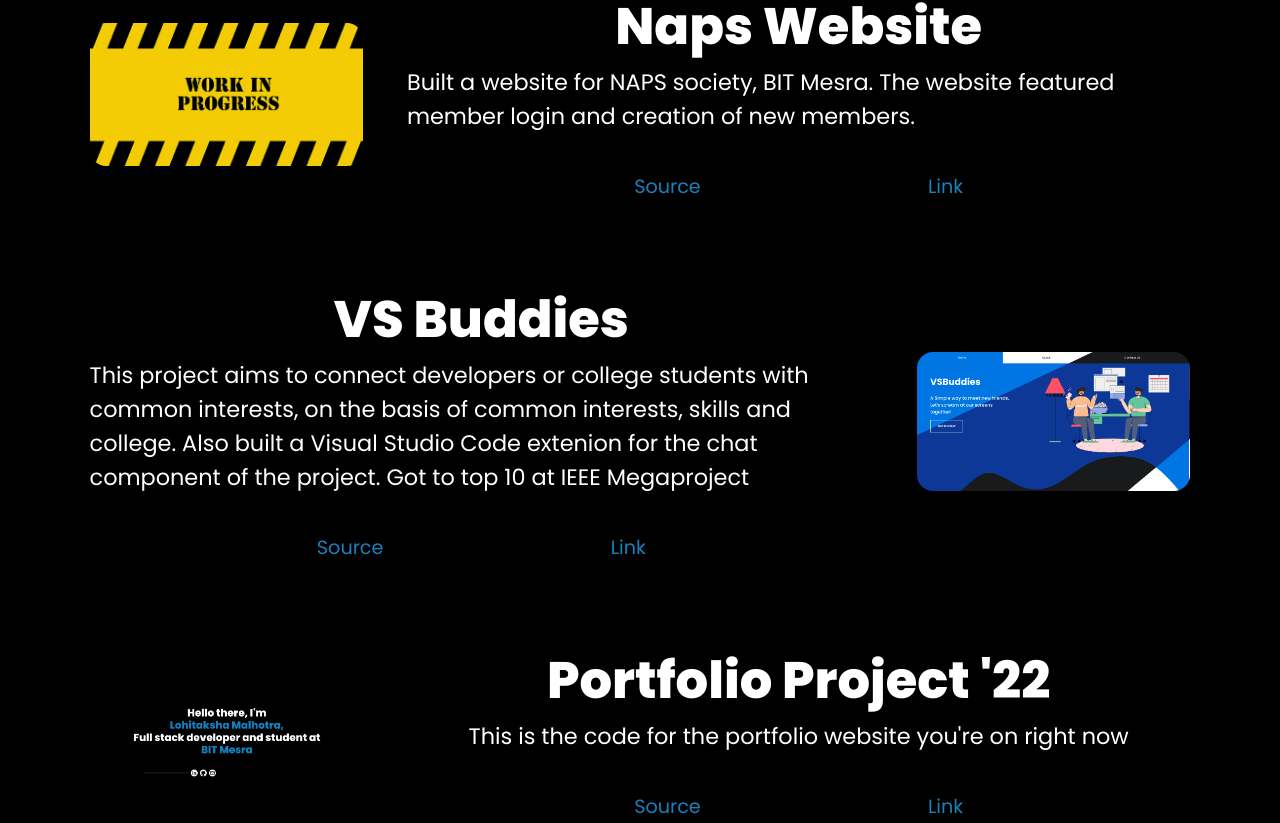
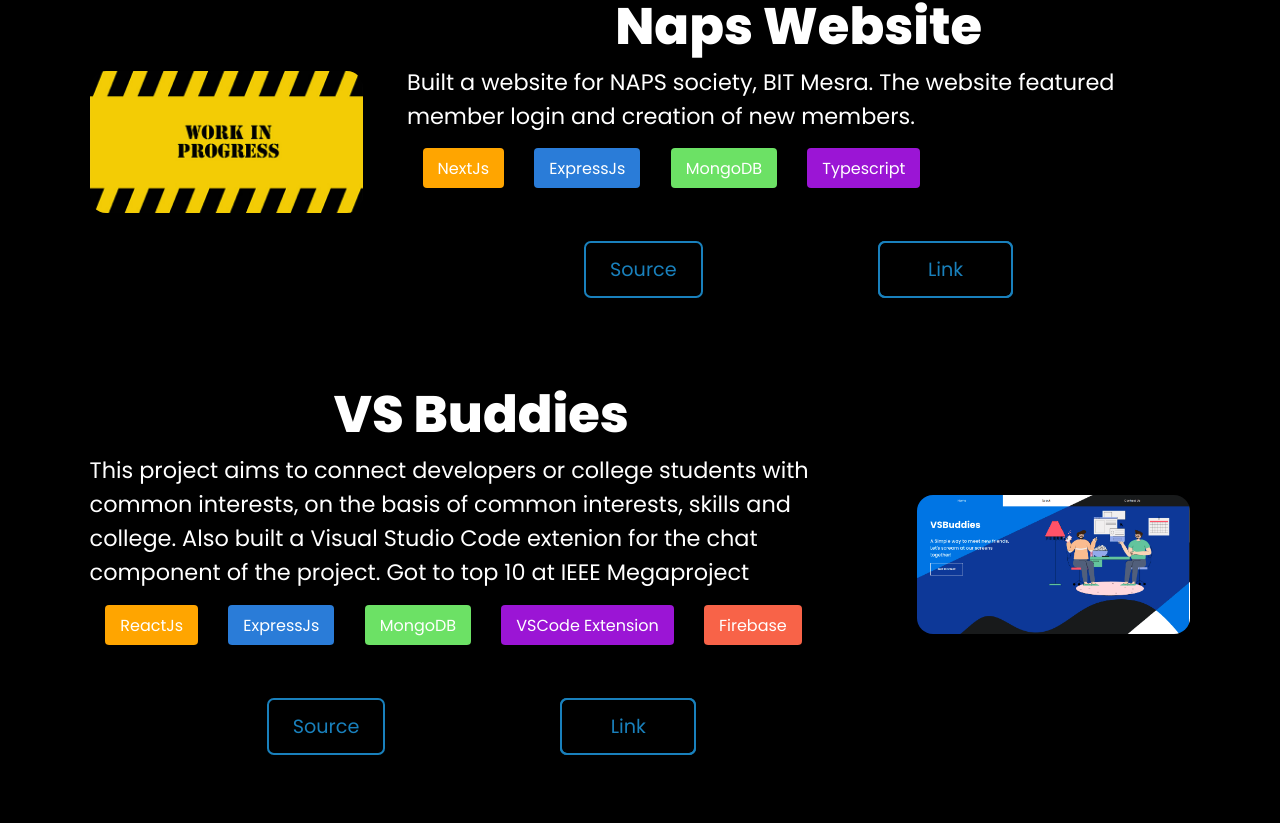
Before and after one commit to ujjawalkumar131/Portfolio-Project-23, a Next.js app: page / in a window 1280 px wide. Shown: the part 1897-2720 px from the top of the page. Built offline with nearby package versions, Linux system fonts and the light colour scheme.

Commit message:
added tags and animations

```diff
--- a/Components/ProjectsSection/ProjectCard.tsx
+++ b/Components/ProjectsSection/ProjectCard.tsx
@@ -10,10 +10,11 @@
   content: string,
   github: string,
   projecturl: string,
-  reverse?: boolean
+  reverse?: boolean,
+  tags: string[]
 }
 
-export default function ProjectCard({image, title, content, github, projecturl, reverse=false}:props){
+export default function ProjectCard({image, title, content, github, projecturl, reverse=false, tags}:props){
 
   const [ref, inView] = useInView({
     threshold: 0.4
@@ -32,11 +33,14 @@
         <div className={styles.content}>
           {content}
         </div>
+        <div className={styles.tags}>
+          {tags.map(tag=><div className={styles.tag} key={tag}>{tag}</div>)}
+        </div>
         <div className={styles.links}>
           <div className={styles.github}>
             <Link href={github}>Source</Link>
           </div>
-          <div className={styles.projecturl}>
+          <div className={styles.projectUrl}>
             <Link href={projecturl}>Link</Link>
           </div>
         </div>
--- a/Components/ProjectsSection/Projects.tsx
+++ b/Components/ProjectsSection/Projects.tsx
@@ -28,6 +28,7 @@
 				image={project1}
 				projecturl="https://github.com"
 				title="Naps Website"
+				tags={["NextJs", "ExpressJs", "MongoDB", "Typescript"]}
 			/>
 			<div className="gap"></div>
 			<ProjectCard
@@ -37,6 +38,7 @@
 				projecturl="https://vsbuddies.netlify.app"
 				title="VS Buddies"
 				reverse
+				tags={["ReactJs", "ExpressJs", "MongoDB", "VSCode Extension", "Firebase"]}
 			/>
 			<div className="gap"></div>
 			<ProjectCard
@@ -45,6 +47,7 @@
 				image={project3}
 				projecturl="https://lohit244.netlify.app"
 				title="Portfolio Project '22"
+				tags={["NextJs", "Typescript"]}
 			/>
 			<div className="gap"></div>
 			<ProjectCard
@@ -54,6 +57,7 @@
 				projecturl="https://lohit244.github.io/4"
 				title="Portfolio Project '20"
 				reverse
+				tags={["ReactJS"]}
 			/>
 		</div>
 	);
--- a/Components/ProjectsSection/styles.module.css
+++ b/Components/ProjectsSection/styles.module.css
@@ -22,6 +22,40 @@
   font-size: clamp(1.6rem,4vw,4rem);
   font-weight: 800;
 }
+.tags{
+  display: flex;
+  width: 100%;
+  padding: 2%;
+  gap: 3ch;
+  flex-wrap: wrap;
+}
+.tag{
+  padding: 1% 2%;
+  transition: transform ease-in-out 400ms;
+  display: flex;
+  text-align: center;
+  align-items: center;
+  justify-content: center;
+  border-radius: 0.4ch;
+}
+.tag:hover{
+  transform: rotate(-15deg);
+}
+.tag:nth-child(1){
+  background-color: orange;
+}
+.tag:nth-child(2){
+  background-color: rgb(42, 124, 216);
+}
+.tag:nth-child(3){
+  background-color: rgb(108, 225, 101);
+}
+.tag:nth-child(4){
+  background-color: rgb(155, 21, 213);
+}
+.tag:nth-child(5){
+  background-color: rgb(248, 99, 72);
+}
 .right{
   display: flex;
   flex-direction: column;
@@ -41,11 +75,54 @@
   flex-direction: row;
   justify-content: space-evenly;
   width: 100%;
-}
-.links{
   color: rgb(25, 128, 188);
 }
-@media (max-width: 800px){
+.github{
+  position: relative;
+  border-radius: 0.4ch;
+  outline: 2px solid rgb(25, 128, 188);
+  padding: 1ch 2ch;
+  overflow: hidden;
+}
+.github::after{
+  content: "";
+  position: absolute;
+  top:-100%;
+  left:-90%;
+  width: 0%;
+  height: 400%;
+  background-color: rgb(25, 128, 188);
+  transform: rotate(35deg);
+  cursor: pointer;
+}
+.github:hover::after{
+  animation: githublinkanimation 800ms infinite;
+}
+.projectUrl{
+  outline: 2px solid rgb(25, 128, 188);
+  position: relative;
+  padding: 1ch 4ch;
+  border-radius: 0.4ch;
+}
+.projectUrl::after{
+  content: "";
+  position: absolute;
+  height: 100%;
+  width: 100%;
+  outline: 2px solid rgb(25, 128, 188);
+  border-radius: 0.4ch;
+  top: 0;
+  left: 0;
+  transition: all 400ms ease-in-out;
+}
+.projectUrl:hover::after{
+  top: -10%;
+  left: -5%;
+  width: 110%;
+  height: 120%;
+  outline: 4px solid rgb(25, 128, 188);
+}
+@media (max-width: 940px){
   .CardContainer{
     padding: 3%;
     flex-direction: column !important;
@@ -55,3 +132,30 @@
     width: 60vw;
   }
 }
+@media(max-width: 800px){
+  .github::after{
+    animation: githublinkanimation 800ms infinite;
+  }
+}
+@keyframes githublinkanimation {
+  0% {
+    left:-90%;
+    width: 0%;
+  }
+  30% {
+    left: 0%;
+    width: 15%;
+  }
+  50%{
+    left: 40%;
+    width: 25%;
+  }
+  70%{
+    left: 80%;
+    width: 15%;
+  }
+  100%{
+    left: 100%;
+    width: 0%;
+  }
+}
```
